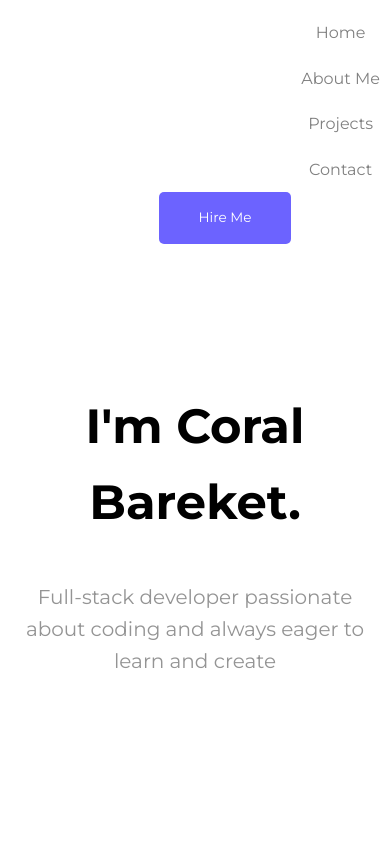
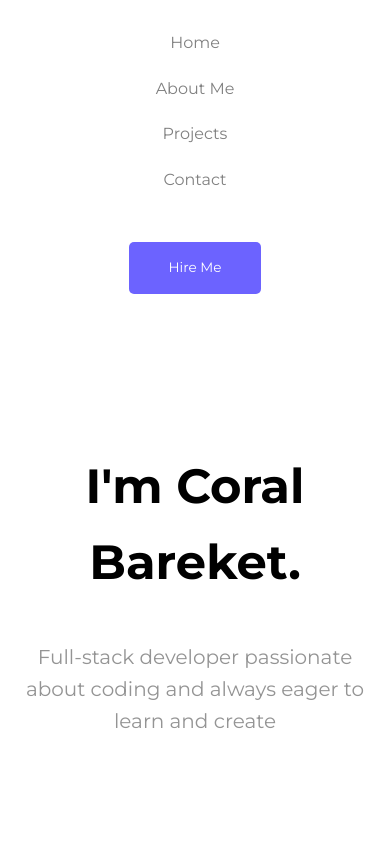
Before and after one commit to CoralBareket/my-portfolio, a React (Create React App) app: page / in a window 390 px wide. Shown: the top 844 px of the page. Built offline with nearby package versions, Linux system fonts and the light colour scheme.

Commit message:
Display correction for small screen

```diff
--- a/src/styles/Header.css
+++ b/src/styles/Header.css
@@ -48,7 +48,15 @@
 @media (max-width: 768px) {
   header {
     flex-direction: column;
-    padding: 10px;
+    align-items: center;
+    padding: 20px;
+  }
+
+  nav {
+    width: 100%;
+    display: flex;
+    justify-content: center;
+    margin-bottom: 20px; /* Add space below nav */
   }
 
   nav ul {
@@ -59,4 +67,8 @@
   nav ul li {
     margin: 10px 0;
   }
+
+  header .cta-button {
+    margin: 20px 0 0 0;
+  }
 }
--- a/src/styles/Projects.css
+++ b/src/styles/Projects.css
@@ -19,6 +19,7 @@
   padding: 20px;
   text-align: left;
   width: 350px; /* Increased width from 300px */
+  max-width: fit-content;
   transition: transform 0.3s ease;
 }
 
```
